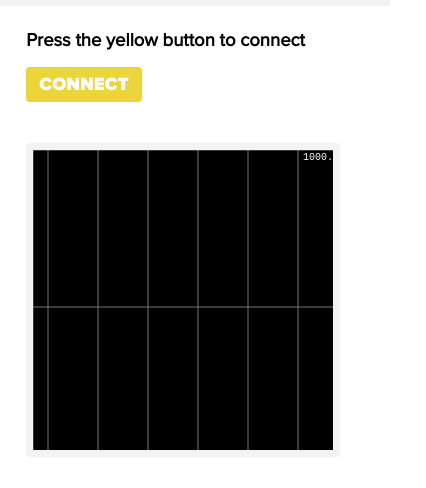
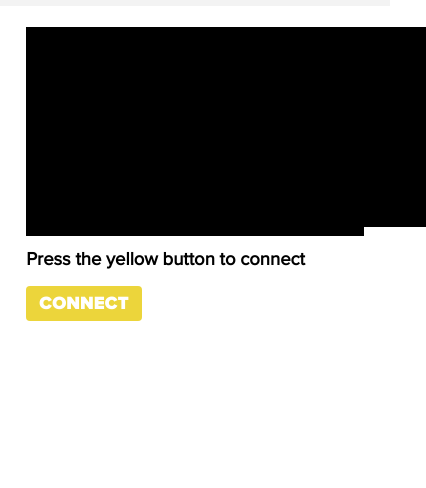
Before and after one commit to myclasp/evothings-clasp, a plain HTML site: page app/index.html in a window 390 px wide. Shown: the part 52-540 px from the top of the page, 426 px wide, since content can reach past the window. Drawn offline with Linux system fonts and the light colour scheme; some packages are replaced by stand-ins of ours.

Commit message:
chart style, clasp logo

```diff
--- a/app/index.html
+++ b/app/index.html
@@ -22,6 +22,11 @@
 	}
 	.lead {
 		font-weight: bold;
+	}
+	#chartbg {
+		background-color:black;
+		width:1000;
+
 	}
 	</style>
 
@@ -53,7 +58,9 @@
 		<!--<button class="menu" onclick=""><img src="ui/images/menu.svg" /></button>-->
 	</header>
 
-
+	<div id="chartbg">
+		<canvas id="chart" width="400" height="200"></canvas>
+	</div>
 
 	<p id="info" class="lead">Initializing...</p>
 
@@ -64,11 +71,11 @@
 		Disconnect
 	</button>
 
-	<br />
 
-	<button id="readcounter" type="button" class="green" onclick="app.readCount()">
+
+	<!--<button id="readcounter" type="button" class="green" onclick="app.readCount()">
 		Read Counter
-	</button>
+	</button>-->
 	<button id="subscribe" type="button" class="green" onclick="app.subscribe()">
 		Subscribe
 	</button>
@@ -79,7 +86,7 @@
 	<br />
 
 
-<canvas id="chart" width="300" height="300"></canvas>
+
 	<!-- JavaScript code for the app -->
 
 	<script>
@@ -95,8 +102,10 @@
      // }, 500);
 
 
-    var chart = new SmoothieChart({maxValue:1000,minValue:500});
-    chart.addTimeSeries(random, { strokeStyle: 'rgba(0, 255, 0, 1)', fillStyle: 'rgba(0, 255, 0, 0.2)', lineWidth: 4 });
+    var chart = new SmoothieChart({millisPerPixel:25,labels:{disabled:true},maxValue:1000,minValue:500,grid:
+
+    	{fillStyle:'transparent',strokeStyle:'transparent',verticalSections:20,borderVisible:false}});
+    chart.addTimeSeries(random, { strokeStyle: 'rgba(0, 255, 0, 1)', lineWidth: 4 });
     chart.streamTo(document.getElementById("chart"));
 
 
@@ -107,7 +116,7 @@
 	$("#unsubscribe").hide();
 	//$("#ledoff").hide();
 	$("#subscribe").hide();
-	$("#readcounter").hide();
+	//$("#readcounter").hide();
 	//$("#ledon").hide();
 	$("#connect").hide();
 
@@ -157,8 +166,8 @@
 					$("#connect").hide();
 					$("#disconnect").show();
 					$("#subscribe").show();
-					$("#readcounter").show();
-					$("#ledon").show();
+					//$("#readcounter").show();
+					//$("#ledon").show();
 
 				},
 				function(errorCode)
@@ -176,10 +185,10 @@
 
 		$("#disconnect").hide();
 		$("#unsubscribe").hide();
-		$("#ledoff").hide();
+		//$("#ledoff").hide();
 		$("#subscribe").hide();
-		$("#readcounter").hide();
-		$("#ledon").hide();
+		//$("#readcounter").hide();
+		//$("#ledon").hide();
 		$("#connect").show();
 	};
 
--- a/app/ui/css/evothings-app.css
+++ b/app/ui/css/evothings-app.css
@@ -348,12 +348,12 @@ input.btn-group {
 }
 
 canvas {
-	padding: 7px;
+	padding: 0px;
 
-	border-radius: 4px;
+	border-radius: 0px;
 	border: none;
 
-	background-color: #f3f3f3; /* Default color: "Arctic" */
+	background-color: #000000; /* Default color: "Arctic" */
 }
 
 figcaption {
```
Also changed, not shown: 1 other file.
